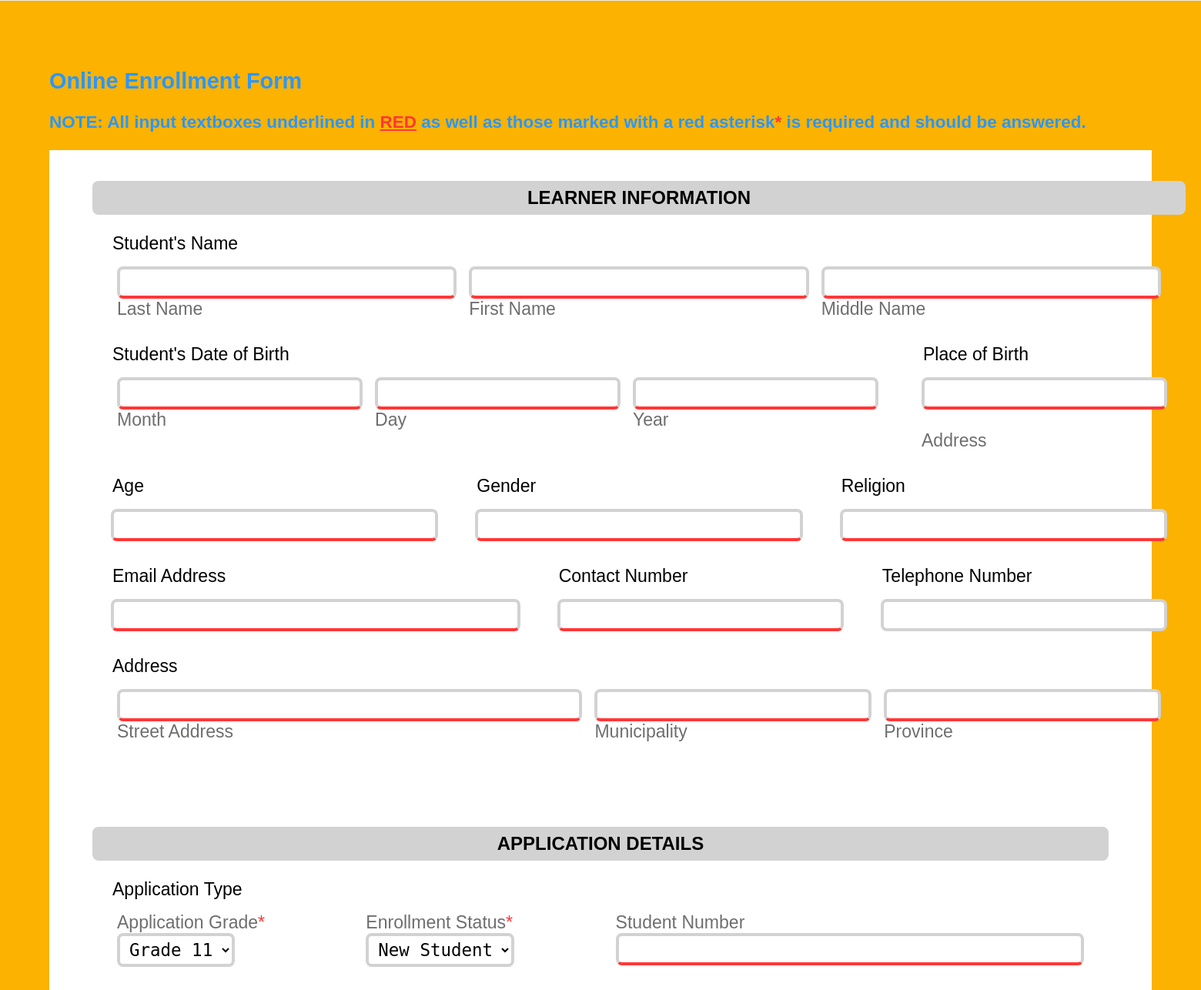
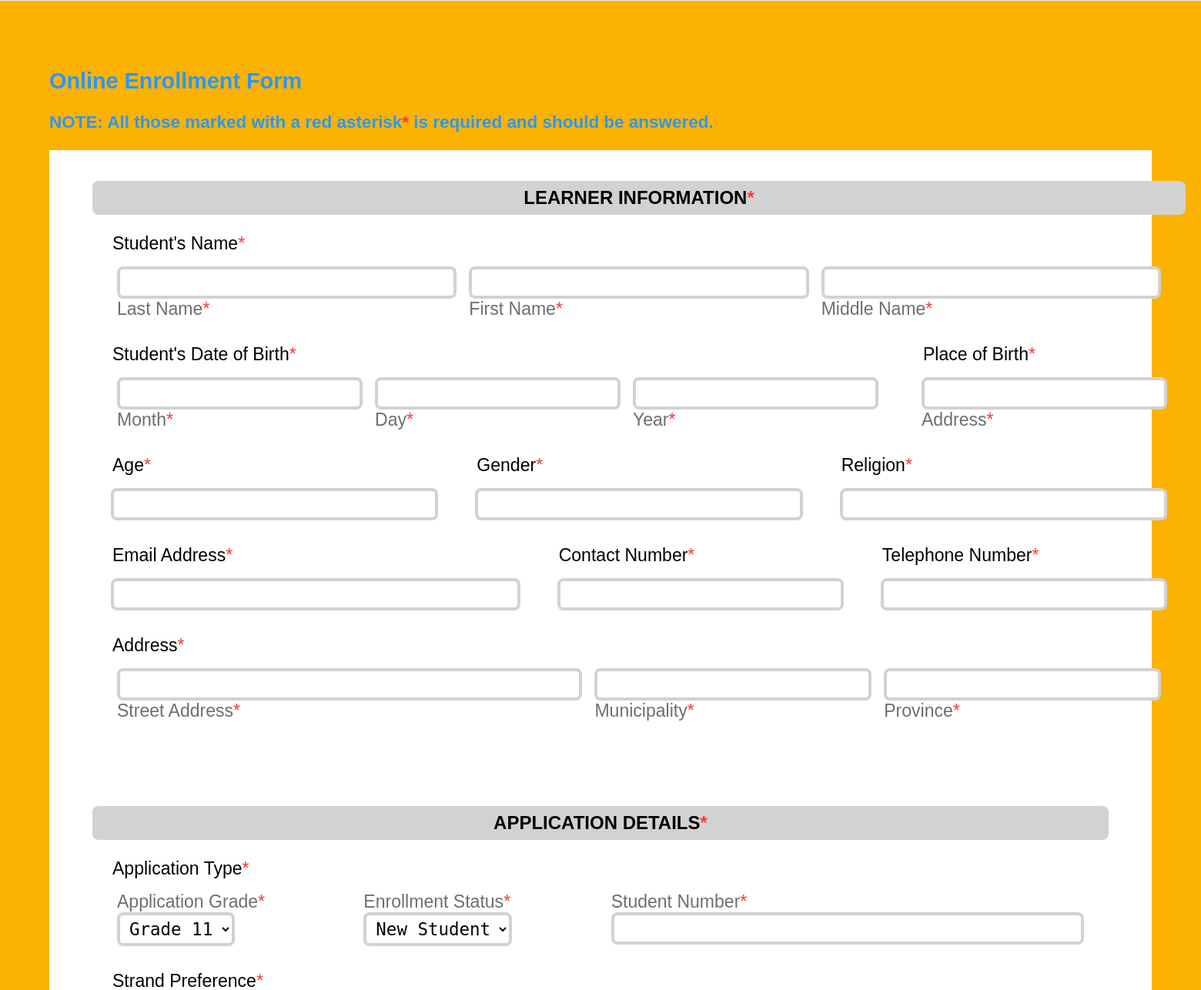
Before and after one commit to RalphClarence1126/Reslife-2, a PHP site: page /php/enroll.php in a window 1560 px wide. Shown: the part 324-1610 px from the top of the page at 77% size. Run offline with PHP 8.4, Linux system fonts and the light colour scheme; some libraries are stand-ins or nearby versions.

Commit message:
13-12-21 : [Minor Website Enrollment Form Layout]

```diff
--- a/php/enroll.php
+++ b/php/enroll.php
@@ -33,7 +33,7 @@
 
 
 			<h3>
-				NOTE: All input textboxes underlined in <span style="text-decoration: underline; color: rgb(255, 55, 55);">RED</span> as well as those marked with a red asterisk<span style="color: rgb(255, 55, 55);">*</span> is required and should be answered.
+				NOTE: All those marked with a red asterisk<span style="color: rgb(255, 55, 55);">*</span> is required and should be answered.
 			</h3>
 
 			<div>
--- a/php/include/enrollment-form.php
+++ b/php/include/enrollment-form.php
@@ -59,7 +59,6 @@
 				<fieldset style="width: 100%;">
 					<legend>Place of Birth</legend>
 					<input type="text" name="student_birthplace" id="student-birthplace" required>
-					<br>
 					<label for="student-birthplace">Address</label>
 				</fieldset>
 			</section>
@@ -147,7 +146,7 @@
 
 				<section class="horizontal-form-items" id="horizontal-items">
 					<div>
-						<label for="student-application-grade">Application Grade<span style="color: rgb(255, 55, 55);">*</span></label>
+						<label for="student-application-grade">Application Grade</label>
 						<br>
 						<select name="student_application_grade" id="student-application-grade" required>
 							<option value="Grade 11">Grade 11</option>
@@ -155,20 +154,8 @@
 						</select>
 					</div>
 
-					<!-- <div style="display: flex; flex-direction: column;">
-						<section style="flex: auto;">
-							<input type="radio" name="student_application_grade_11" id="student-application-grade-11">
-							<label for="student-application-grade-11">Grade 11</label>
-						</section>
-
-						<section style="flex: auto;">
-							<input type="radio" name="student_application_grade_12" id="student-application-grade-12">
-							<label for="student-application-grade-12">Grade 12</label>
-						</section>
-					</div> -->
-
 					<div>
-						<label for="student-enrollment-status">Enrollment Status<span style="color: rgb(255, 55, 55);">*</span></label>
+						<label for="student-enrollment-status">Enrollment Status</label>
 						<br>
 						<select name="student_application_grade" id="student-application-grade" required>
 							<option value="New Student">New Student</option>
@@ -184,7 +171,7 @@
 			</fieldset>
 
 			<fieldset>
-				<legend>Strand Preference<span style="color: rgb(255, 55, 55);">*</span></legend>
+				<legend>Strand Preference</legend>
 				<select name="student_student_number" id="student-number" required>
 					<option value="Science, Technology, Engineering, and Mathematics (STEM)">Science, Technology, Engineering, and Mathematics (STEM)</option>
 					<option value="Accountancy, Business, and Management (ABM)">Accountancy, Business, and Management (ABM)</option>
@@ -194,7 +181,6 @@
 			</fieldset>
 
 			<fieldset>
-				<!-- <legend>Additional Files</legend> -->
 				<ul>
 					<label for="student-additional-files">Please upload a soft copy of the following:</label>
 					<li>
--- a/php/include/style/form-stylesheet.css
+++ b/php/include/style/form-stylesheet.css
@@ -18,8 +18,16 @@ fieldset legend.form-title {
 	text-align: center;
 	font-size: 24px;
 }
+fieldset legend::after {
+	content: '*';
+	color: rgb(255, 55, 55);
+}
 fieldset label {
 	color: rgb(110, 110, 110);
+}
+fieldset label:after {
+	content: '*';
+	color: rgb(255, 55, 55);
 }
 fieldset input {
 	background-color: rgb(255, 255, 255);
@@ -71,12 +79,6 @@ form select {
 form select:focus {
 	border: 4px solid rgb(42, 151, 255);
 }
-:required {
-	border-bottom: 4px solid rgb(255, 55, 55);
-}
-form :valid {
-	border-bottom: 4px solid rgb(210, 210, 210);
-}
 
 .enrollment-form {
 	padding: 16px;
```
